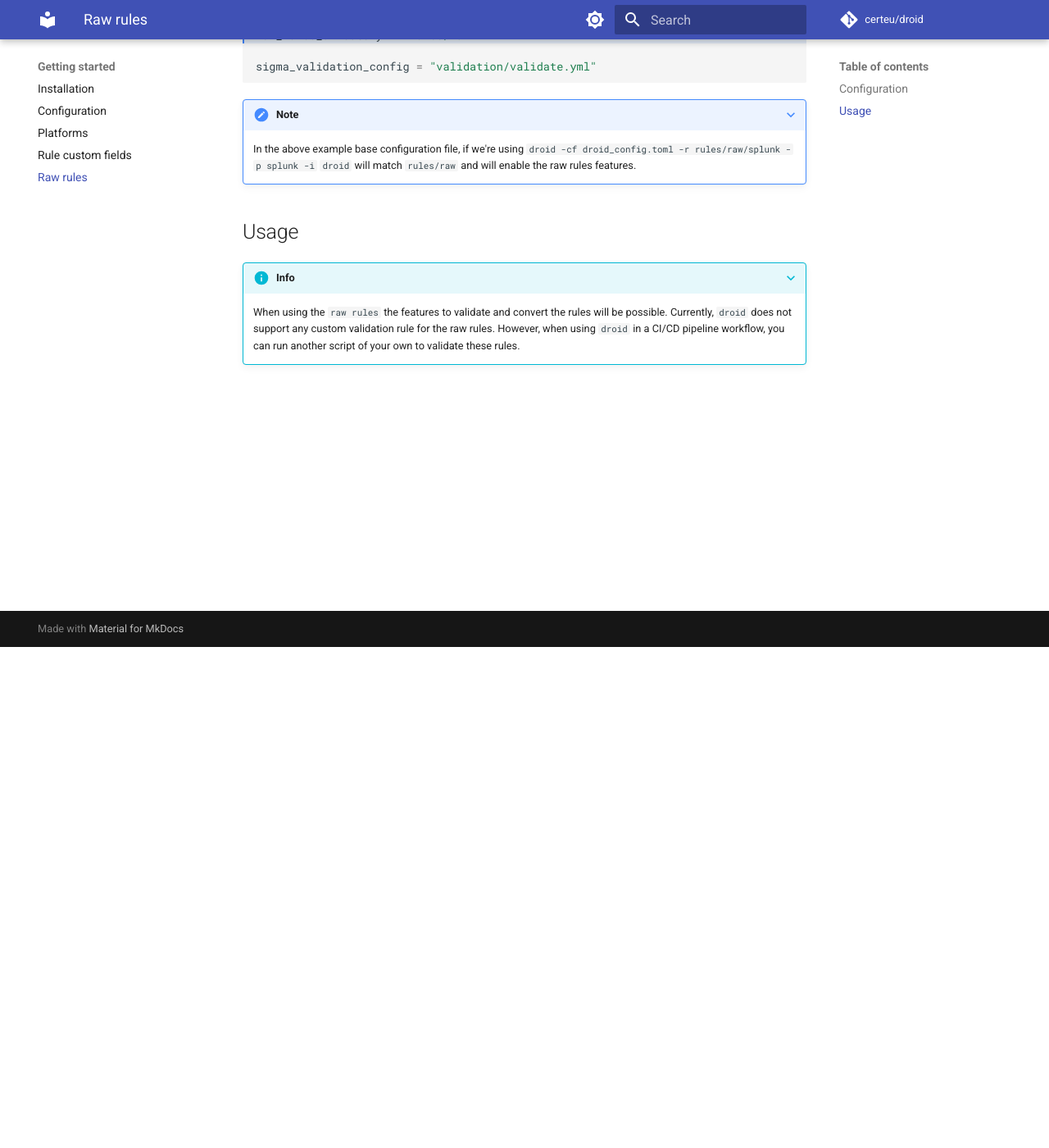
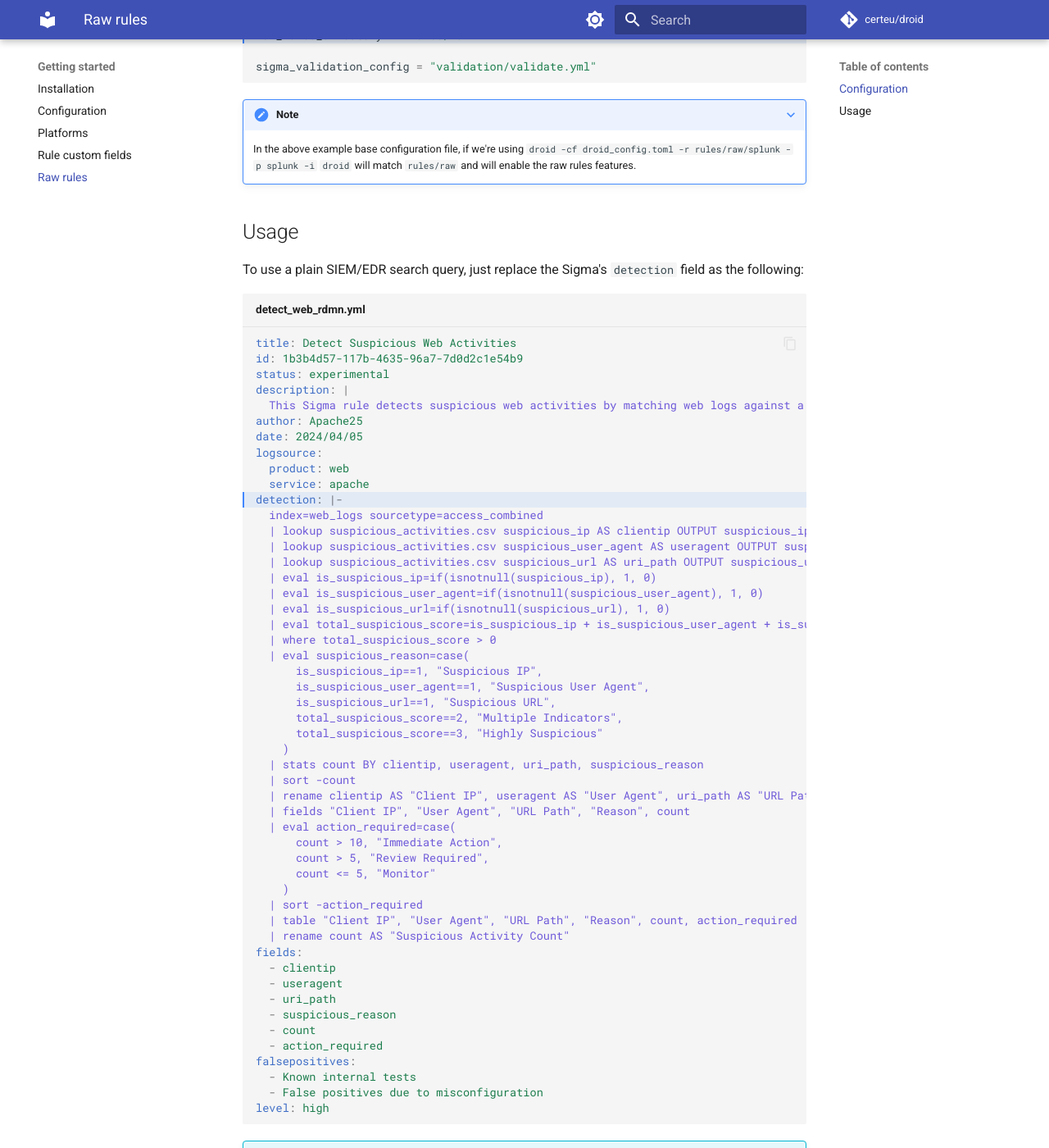
Before and after one commit to certeu/droid-docs, an MkDocs documentation site: the page built from docs/raw_rules.md, in a window 1280 px wide and 1400 px high, scrolled down 611 px. Shown: the whole window at 82% size. Built offline with MkDocs 1.6.1 and Material for MkDocs 9.7.7, drawn with Linux system fonts in a browser that asks for light colours; comment, search, counter and statistics services are not loaded.

Commit message:
add: raw rule example

````diff
--- a/docs/raw_rules.md
+++ b/docs/raw_rules.md
@@ -22,6 +22,61 @@ sigma_validation_config = "validation/validate.yml"
 
 ## Usage
 
+To use a plain SIEM/EDR search query, just replace the Sigma's `detection` field as the following:
+
+```yaml title="detect_web_rdmn.yml" hl_lines="11"
+title: Detect Suspicious Web Activities
+id: 1b3b4d57-117b-4635-96a7-7d0d2c1e54b9
+status: experimental
+description: |
+  This Sigma rule detects suspicious web activities by matching web logs against a lookup table of suspicious IPs, user agents, and URLs.
+author: Apache25
+date: 2024/04/05
+logsource:
+  product: web
+  service: apache
+detection: |-
+  index=web_logs sourcetype=access_combined
+  | lookup suspicious_activities.csv suspicious_ip AS clientip OUTPUT suspicious_ip
+  | lookup suspicious_activities.csv suspicious_user_agent AS useragent OUTPUT suspicious_user_agent
+  | lookup suspicious_activities.csv suspicious_url AS uri_path OUTPUT suspicious_url
+  | eval is_suspicious_ip=if(isnotnull(suspicious_ip), 1, 0)
+  | eval is_suspicious_user_agent=if(isnotnull(suspicious_user_agent), 1, 0)
+  | eval is_suspicious_url=if(isnotnull(suspicious_url), 1, 0)
+  | eval total_suspicious_score=is_suspicious_ip + is_suspicious_user_agent + is_suspicious_url
+  | where total_suspicious_score > 0
+  | eval suspicious_reason=case(
+      is_suspicious_ip==1, "Suspicious IP",
+      is_suspicious_user_agent==1, "Suspicious User Agent",
+      is_suspicious_url==1, "Suspicious URL",
+      total_suspicious_score==2, "Multiple Indicators",
+      total_suspicious_score==3, "Highly Suspicious"
+    )
+  | stats count BY clientip, useragent, uri_path, suspicious_reason
+  | sort -count
+  | rename clientip AS "Client IP", useragent AS "User Agent", uri_path AS "URL Path", suspicious_reason AS "Reason"
+  | fields "Client IP", "User Agent", "URL Path", "Reason", count
+  | eval action_required=case(
+      count > 10, "Immediate Action",
+      count > 5, "Review Required",
+      count <= 5, "Monitor"
+    )
+  | sort -action_required
+  | table "Client IP", "User Agent", "URL Path", "Reason", count, action_required
+  | rename count AS "Suspicious Activity Count"
+fields:
+  - clientip
+  - useragent
+  - uri_path
+  - suspicious_reason
+  - count
+  - action_required
+falsepositives:
+  - Known internal tests
+  - False positives due to misconfiguration
+level: high
+```
+
 ???+ info
 
     When using the `raw rules` the features to validate and convert the rules will be possible. Currently, `droid` does not support any custom validation rule for the raw rules. However, when using `droid` in a CI/CD pipeline workflow, you can run another script of your own to validate these rules.
````
Also changed, not shown: docs/index.md (+1 -1 lines).
